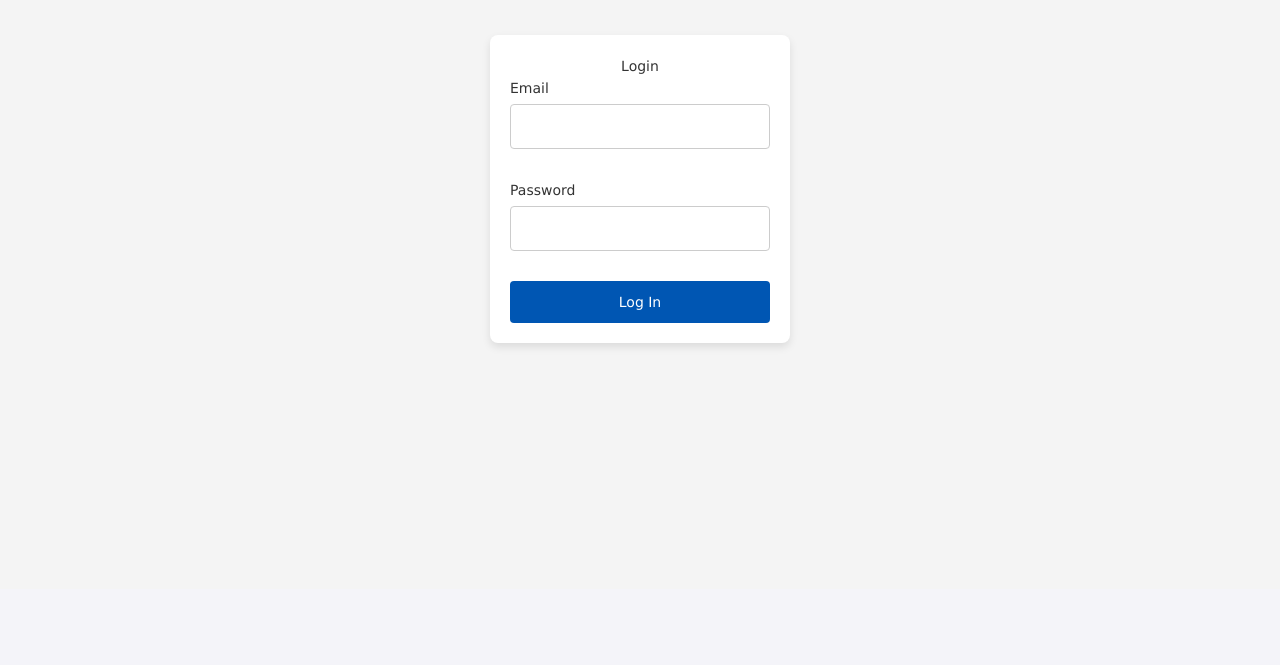
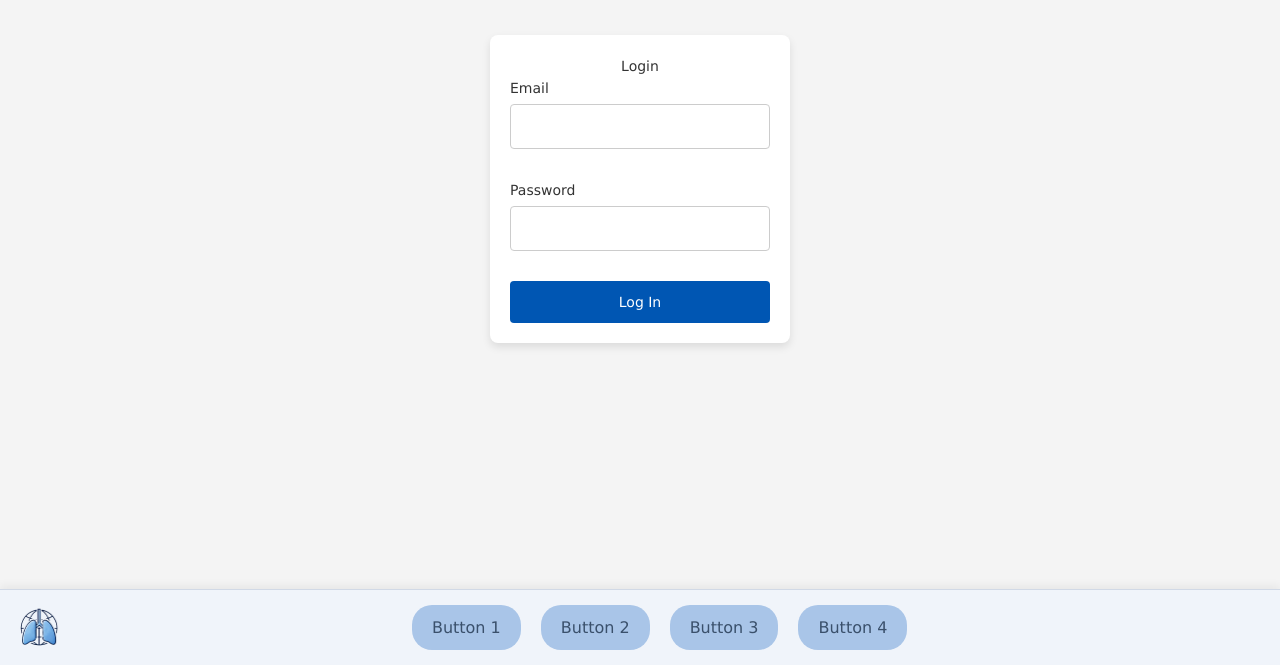
Before and after one commit to MathisChampin/OSS, a React (Vite) app in the folder frontend/deuxieme-ver/: page / in a window 1280 px wide. Shown: the part 479-1144 px from the top of the page. Before the commit the page ends 1068 px from the top, so only its background shows below. Built offline with nearby package versions, Linux system fonts and the light colour scheme.

Commit message:
feat: add footer to the page

```diff
--- /dev/null
+++ b/frontend/deuxieme-ver/src/components/Footer.css
@@ -0,0 +1,43 @@
+/* Footer.css */
+
+.footer-container {
+    width: 100%;
+    background-color: #f0f4fa;
+    padding: 15px 20px;
+    box-shadow: 0 -4px 8px rgba(0, 0, 0, 0.05);
+    border-top: 1px solid #d1d9e6;
+    display: flex;
+    align-items: center;
+    justify-content: space-between;
+}
+
+.footer-logo-section {
+    display: flex;
+    align-items: center;
+}
+
+.footer-logo {
+    height: 40px;
+}
+
+.footer-content {
+    display: flex;
+    justify-content: center;
+    gap: 20px;
+    flex-grow: 1;
+}
+
+.footer-button {
+    background-color: #a9c5e8;
+    color: #3a506b;
+    padding: 10px 20px;
+    border: none;
+    border-radius: 20px;
+    font-size: 1rem;
+    cursor: pointer;
+    transition: background-color 0.3s ease;
+}
+
+.footer-button:hover {
+    background-color: #9cb5da;
+}
--- /dev/null
+++ b/frontend/deuxieme-ver/src/components/Footer.tsx
@@ -0,0 +1,22 @@
+// Footer.js
+import React from 'react';
+import './Footer.css';
+import logo from '../assets/images/OSS_2.png';
+
+const Footer = () => {
+    return (
+        <div className="footer-container">
+            <div className="footer-logo-section">
+                <img src={logo} alt="Logo" className="footer-logo" />
+            </div>
+            <div className="footer-content">
+                <button className="footer-button">Button 1</button>
+                <button className="footer-button">Button 2</button>
+                <button className="footer-button">Button 3</button>
+                <button className="footer-button">Button 4</button>
+            </div>
+        </div>
+    );
+};
+
+export default Footer;
--- a/frontend/deuxieme-ver/src/main.tsx
+++ b/frontend/deuxieme-ver/src/main.tsx
@@ -4,6 +4,7 @@ import { StrictMode } from 'react'
 import './index.css'
 import Navbar from './components/Navbar.tsx'
 import App from './App.tsx'
+import Footer from './components/Footer.tsx'
 
 createRoot(document.getElementById('root')!).render(
   <StrictMode>
@@ -11,5 +12,6 @@ createRoot(document.getElementById('root')!).render(
       <Navbar />
       <App />
     </BrowserRouter>
+    <Footer />
   </StrictMode>,
 )
```
